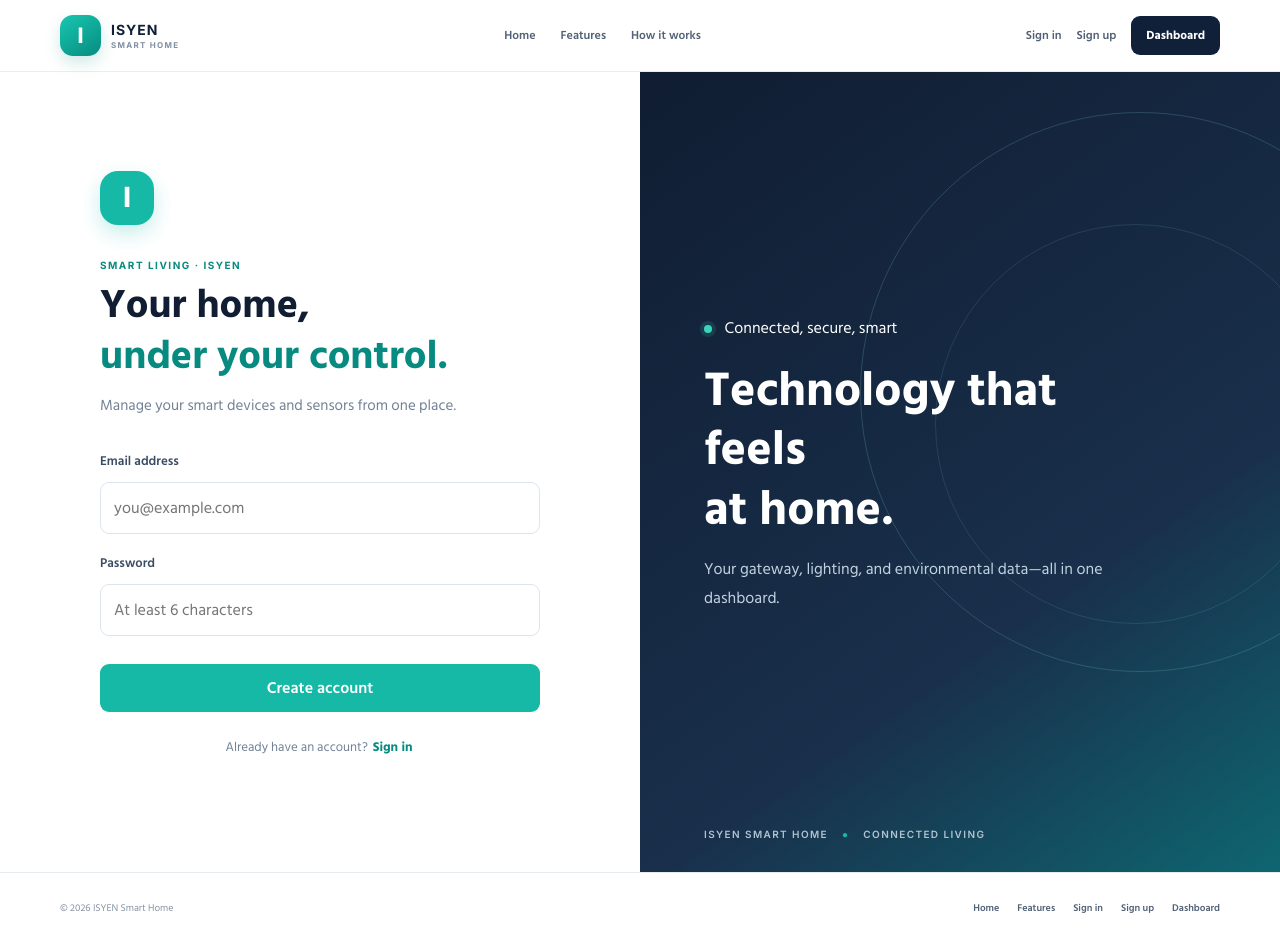
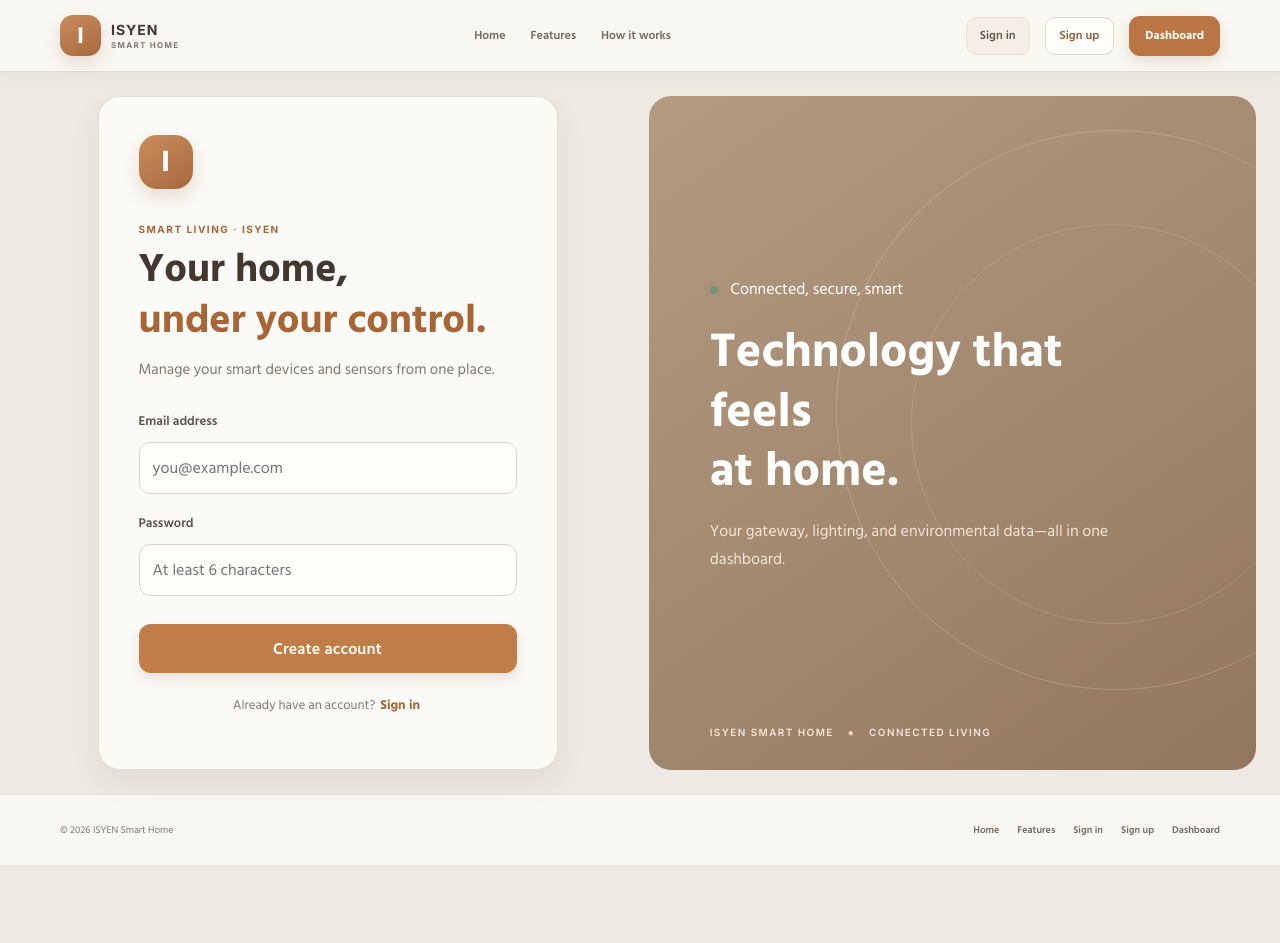
Before and after one commit to BINZEO369/ISYEN, a Next.js app in the folder web/: page /signup in a window 1280 px wide. After the commit the page ends 865 px from the top, so only its background shows below. Built offline with nearby package versions, Linux system fonts and the light colour scheme; no server answers.

Commit message:
Apply warm theme across ISYEN website

```diff
--- a/web/app/home.module.css
+++ b/web/app/home.module.css
@@ -875,3 +875,177 @@
     transition: none;
   }
 }
+
+
+/* Homepage shares the same taupe canvas, copper actions and soft white cards. */
+.page {
+  --home-navy: #43372f;
+  --home-teal: #a86637;
+  --home-teal-bright: #c17d47;
+  --home-muted: #84786d;
+  --home-line: #e6dfd7;
+  color: var(--home-navy);
+  background: #eee9e3;
+}
+.hero {
+  background:
+    radial-gradient(ellipse at 91% 15%, rgba(193, 125, 71, 0.12), transparent 34%),
+    linear-gradient(180deg, #fbfaf7 0%, #eee9e3 100%);
+}
+.eyebrow {
+  color: #a86637;
+}
+.eyebrowDot {
+  background: #c17d47;
+  box-shadow: 0 0 0 4px rgba(193, 125, 71, 0.14);
+}
+.heroCopy h1 span {
+  color: #a86637;
+}
+.primaryButton,
+.secondaryButton,
+.finalPrimary,
+.finalSecondary {
+  min-height: 47px;
+  border-radius: 12px;
+  transition: transform 160ms ease, background 160ms ease, box-shadow 160ms ease;
+}
+.primaryButton {
+  color: #fffaf4;
+  background: #bd7946;
+  box-shadow: 0 8px 18px rgba(139, 83, 43, 0.18);
+}
+.primaryButton:hover {
+  background: #a86637;
+  box-shadow: 0 11px 22px rgba(139, 83, 43, 0.22);
+}
+.secondaryButton {
+  border: 1px solid #e1d5c9;
+  color: #5c4d40;
+  background: #fffdfa;
+}
+.secondaryButton:hover {
+  border-color: #d4b99f;
+  background: #f6eee6;
+}
+.heroNote {
+  color: #84786d;
+}
+.heroNote a,
+.inlineLink {
+  color: #a86637;
+}
+.quickTags span {
+  border-color: #e6ddd3;
+  color: #75695e;
+  background: #fbfaf7;
+}
+.heroImageFrame {
+  border-color: #fbfaf7;
+  background: #e4d8c9;
+  box-shadow: 0 24px 60px rgba(67, 49, 32, 0.16);
+}
+.imageCaption {
+  border-color: rgba(255, 250, 244, 0.46);
+  background: rgba(67, 55, 47, 0.62);
+}
+.captionIcon {
+  background: rgba(193, 125, 71, 0.94);
+}
+.imageLabel {
+  background: rgba(67, 55, 47, 0.46);
+}
+.visualAccent {
+  background: #e7d7c7;
+}
+.featuresSection {
+  background: #f9f7f3;
+}
+.featureCard {
+  border-color: #e5ddd4;
+  border-radius: 18px;
+  background: #fffdfa;
+}
+.featureCard:hover {
+  border-color: #d9bda3;
+  box-shadow: 0 17px 32px rgba(67, 49, 32, 0.08);
+}
+.featureIcon {
+  color: #a86637;
+  background: #f4e8dc;
+}
+.featureNumber {
+  color: #b7a899;
+}
+.detailSection {
+  background: #eee9e3;
+}
+.detailImageFrame {
+  background: #e4d8c9;
+  box-shadow: 0 20px 48px rgba(67, 49, 32, 0.12);
+}
+.detailImageTag {
+  background: rgba(67, 55, 47, 0.7);
+}
+.detailList li {
+  color: #5c5046;
+}
+.detailList li span {
+  color: #a86637;
+  background: #f1e2d4;
+}
+.finalCta {
+  background: #f9f7f3;
+}
+.finalCtaInner {
+  border: 1px solid rgba(255, 250, 244, 0.12);
+  background: linear-gradient(120deg, #b49a81 0%, #a1876e 58%, #92765e 100%);
+  box-shadow: 0 16px 38px rgba(86, 64, 44, 0.15);
+}
+.finalCta .eyebrow {
+  color: #f4e4d4;
+}
+.finalCtaInner > div:first-child > p:last-child {
+  color: #f0e5d9;
+}
+.finalPrimary {
+  color: #684a32;
+  background: #fff7ee;
+  box-shadow: 0 5px 13px rgba(67, 49, 32, 0.12);
+}
+.finalPrimary:hover {
+  background: #f3e4d4;
+}
+.finalSecondary {
+  border-color: rgba(255, 250, 244, 0.46);
+  color: #fffaf4;
+  background: rgba(255, 250, 244, 0.1);
+}
+.finalSecondary:hover {
+  background: rgba(255, 250, 244, 0.19);
+}
+.footer {
+  background: #f9f7f3;
+}
+.footerInner {
+  border-top-color: #e6dfd7;
+  color: #84786d;
+}
+.footerInner a {
+  color: #75695e;
+}
+.footerInner a:hover {
+  color: #a86637;
+}
+@media (max-width: 680px) {
+  .primaryButton,
+  .secondaryButton,
+  .finalPrimary,
+  .finalSecondary {
+    min-height: 45px;
+    border-radius: 11px;
+  }
+  .featureCard {
+    border-radius: 15px;
+  }
+}
--- a/web/app/layout.jsx
+++ b/web/app/layout.jsx
@@ -9,7 +9,7 @@ export const metadata = {
 };
 
 export const viewport = {
-  themeColor: "#101d32",
+  themeColor: "#eee9e3",
 };
 
 export default function RootLayout({ children }) {
--- a/web/components/site-chrome.module.css
+++ b/web/components/site-chrome.module.css
@@ -232,3 +232,107 @@
     gap: 7px;
   }
 }
+
+
+/* Shared chrome theme: warm neutral surfaces and a single copper action color. */
+.header {
+  border-bottom-color: #e4ddd5;
+  background: rgba(249, 247, 243, 0.97);
+  box-shadow: 0 4px 16px rgba(67, 49, 32, 0.035);
+}
+.brand {
+  color: #43372f;
+}
+.brandMark {
+  background: linear-gradient(145deg, #c98e5d, #a8673d);
+  box-shadow: 0 7px 16px rgba(139, 83, 43, 0.17);
+}
+.brandWord small {
+  color: #84786d;
+}
+.nav a,
+.signIn,
+.signUp,
+.footerInner a {
+  color: #75695e;
+}
+.nav a:hover,
+.signIn:hover,
+.signUp:hover,
+.footerInner a:hover {
+  color: #a86637;
+}
+.signUp {
+  display: inline-flex;
+  min-height: 38px;
+  align-items: center;
+  justify-content: center;
+  padding: 0 14px;
+  border: 1px solid #e4d6c8;
+  border-radius: 10px;
+  color: #8e603e;
+  background: #fffdfa;
+  transition: background 150ms ease, border-color 150ms ease, transform 150ms ease;
+}
+.signUp:hover {
+  border-color: #d8bda4;
+  background: #f6eee6;
+  transform: translateY(-1px);
+}
+.dashboard {
+  min-height: 40px;
+  padding-inline: 16px;
+  border-radius: 11px;
+  color: #fffaf4;
+  background: #b97543;
+  box-shadow: 0 5px 13px rgba(139, 83, 43, 0.16);
+}
+.dashboard:hover {
+  background: #a86637;
+  box-shadow: 0 7px 17px rgba(139, 83, 43, 0.21);
+}
+.footer {
+  border-top-color: #e6dfd7;
+  background: #f9f7f3;
+}
+.footerInner {
+  color: #84786d;
+}
+.footerInner a {
+  transition: color 150ms ease;
+}
+@media (max-width: 680px) {
+  .dashboard {
+    min-height: 36px;
+    padding-inline: 10px;
+    border-radius: 10px;
+  }
+}
+
+
+.signIn {
+  display: inline-flex;
+  min-height: 38px;
+  align-items: center;
+  justify-content: center;
+  padding: 0 13px;
+  border: 1px solid #e8dfd5;
+  border-radius: 10px;
+  color: #685748;
+  background: #f4eee7;
+  transition: background 150ms ease, border-color 150ms ease, transform 150ms ease;
+}
+.signIn:hover {
+  border-color: #d9c4af;
+  background: #eee3d8;
+  transform: translateY(-1px);
+}
+@media (max-width: 680px) {
+  .signIn {
+    min-height: 35px;
+    padding-inline: 10px;
+  }
+  .signUp {
+    display: none;
+  }
+}
--- a/web/styles/globals.css
+++ b/web/styles/globals.css
@@ -1184,3 +1184,218 @@ a {
     min-height: 150px;
   }
 }
+
+
+/* Site-wide warm neutral design system shared by home, auth and dashboard. */
+:root {
+  color: #43372f;
+  background: #eee9e3;
+  --navy: #43372f;
+  --navy2: #675544;
+  --teal: #c17d47;
+  --teal-dark: #a86637;
+  --muted: #84786d;
+  --line: #e6dfd7;
+  --white: #fffdfa;
+  --red: #b65d4f;
+  --shadow: 0 14px 34px rgba(67, 49, 32, 0.09);
+}
+body {
+  color: #43372f;
+  background: #eee9e3;
+}
+.brand-mark {
+  background: linear-gradient(145deg, #c98e5d, #a8673d);
+  box-shadow: 0 8px 20px rgba(139, 83, 43, 0.19);
+}
+button:focus-visible,
+a:focus-visible,
+input:focus-visible,
+select:focus-visible {
+  outline: 3px solid rgba(193, 125, 71, 0.35);
+  outline-offset: 3px;
+}
+.btn {
+  min-height: 40px;
+  padding: 10px 16px;
+  border-radius: 11px;
+  letter-spacing: 0.01em;
+  transition: transform 160ms ease, background 160ms ease, box-shadow 160ms ease;
+}
+.btn-primary {
+  background: #c17d47;
+  color: #fffaf4;
+  box-shadow: 0 6px 15px rgba(139, 83, 43, 0.15);
+}
+.btn-primary:hover:not(:disabled) {
+  background: #a86637;
+  box-shadow: 0 8px 18px rgba(139, 83, 43, 0.2);
+}
+.btn-quiet {
+  border: 1px solid #e7dacf;
+  background: #f4eee7;
+  color: #5e4d3e;
+}
+.btn-quiet:hover:not(:disabled) {
+  background: #eee3d8;
+}
+.btn.full {
+  min-height: 49px;
+  border-radius: 12px;
+}
+.text-button {
+  border-radius: 7px;
+  color: #a86637;
+}
+.text-button:hover {
+  color: #84532f;
+  background: #f5ece3;
+}
+.live-dot {
+  background: #789475;
+  box-shadow: 0 0 0 4px rgba(120, 148, 117, 0.14);
+}
+.auth-screen {
+  gap: 18px;
+  padding: 24px;
+  background: #eee9e3;
+}
+.auth-panel {
+  width: min(460px, calc(100% - 40px));
+  padding: 38px 40px;
+  border: 1px solid #e4ddd5;
+  border-radius: 22px;
+  background: #fbfaf7;
+  box-shadow: 0 12px 30px rgba(67, 49, 32, 0.07);
+}
+.auth-panel h1 span {
+  color: #a86637;
+}
+.auth-intro {
+  margin-bottom: 28px;
+}
+.auth-panel label,
+.modal-content label {
+  color: #5d5147;
+}
+.auth-panel input,
+.modal-content input,
+.modal-content select {
+  border-color: #ded4ca;
+  border-radius: 11px;
+  background: #fffdfa;
+}
+.auth-panel input:focus,
+.modal-content input:focus,
+.modal-content select:focus {
+  border-color: #c17d47;
+  outline: 3px solid rgba(193, 125, 71, 0.16);
+}
+.auth-switch {
+  margin-top: 19px;
+}
+.form-error {
+  border: 1px solid #ecd6ce;
+  background: #f9eeea;
+  color: #9e5144;
+}
+.form-success {
+  border: 1px solid #dce8d9;
+  background: #edf3eb;
+  color: #527453;
+}
+.auth-art {
+  min-height: 0;
+  border-radius: 22px;
+  background: linear-gradient(145deg, #b49a81 0%, #a1876e 58%, #92765e 100%);
+}
+.art-orbit {
+  border-color: rgba(255, 244, 230, 0.2);
+}
+.orbit-two {
+  border-color: rgba(255, 244, 230, 0.15);
+}
+.art-copy p {
+  color: #f0e5d9;
+}
+.art-foot {
+  color: #f0e5d9;
+}
+.art-foot span {
+  color: #f6d7b8;
+}
+.sensor-reading {
+  display: grid;
+  grid-template-columns: repeat(2, minmax(0, 1fr));
+  align-items: stretch;
+  gap: 12px;
+  padding: 12px;
+  border: 1px solid #ece4dc;
+  border-radius: 13px;
+  background: #f7f3ee;
+}
+.sensor-reading > div {
+  min-width: 0;
+  padding: 10px 11px;
+  border: 1px solid #eee6de;
+  border-radius: 10px;
+  background: #fffdfa;
+}
+.reading-value {
+  font-size: 21px;
+  line-height: 1.2;
+  letter-spacing: -0.02em;
+}
+.reading-value.compact {
+  font-size: 12px;
+  letter-spacing: 0;
+}
+.reading-label {
+  margin-top: 5px;
+  color: #897d71;
+  font-size: 9px;
+  letter-spacing: 0.055em;
+  line-height: 1.45;
+}
+.modal {
+  background: rgba(54, 42, 32, 0.48);
+}
+.modal-content {
+  border: 1px solid #e6ddd4;
+  border-radius: 20px;
+  background: #fffdfa;
+  box-shadow: 0 20px 60px rgba(54, 42, 32, 0.26);
+}
+.conditional {
+  background: #f5f0ea;
+}
+.warning {
+  background: #fbf0df;
+  color: #8d5c35;
+}
+.toast {
+  border: 1px solid rgba(255, 255, 255, 0.09);
+  border-radius: 12px;
+  background: #4d4035;
+}
+@media (max-width: 700px) {
+  .auth-screen {
+    gap: 0;
+    padding: 16px;
+  }
+  .auth-panel {
+    width: 100%;
+    padding: 30px 24px;
+    border-radius: 19px;
+  }
+  .auth-panel h1 {
+    font-size: 34px;
+  }
+  .sensor-reading {
+    gap: 9px;
+    padding: 10px;
+  }
+  .sensor-reading > div {
+    padding: 9px;
+  }
+}
```
